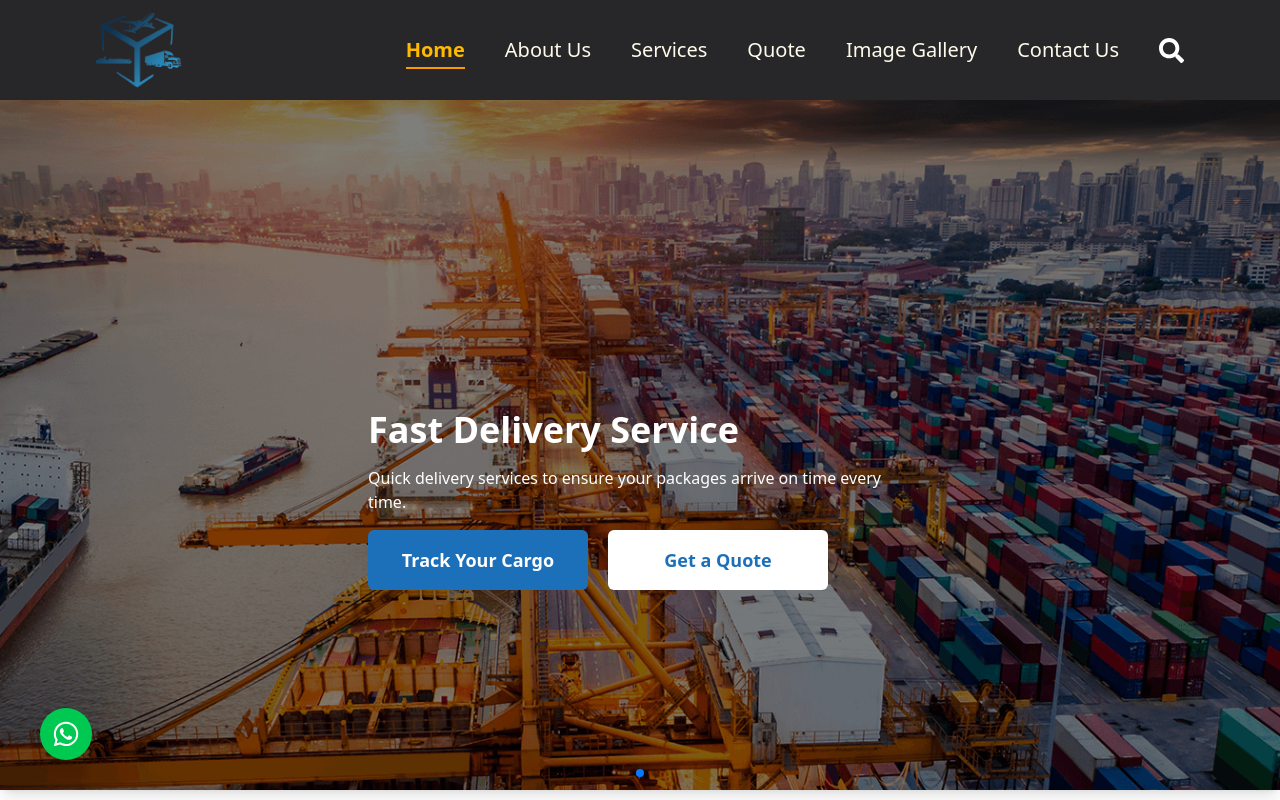
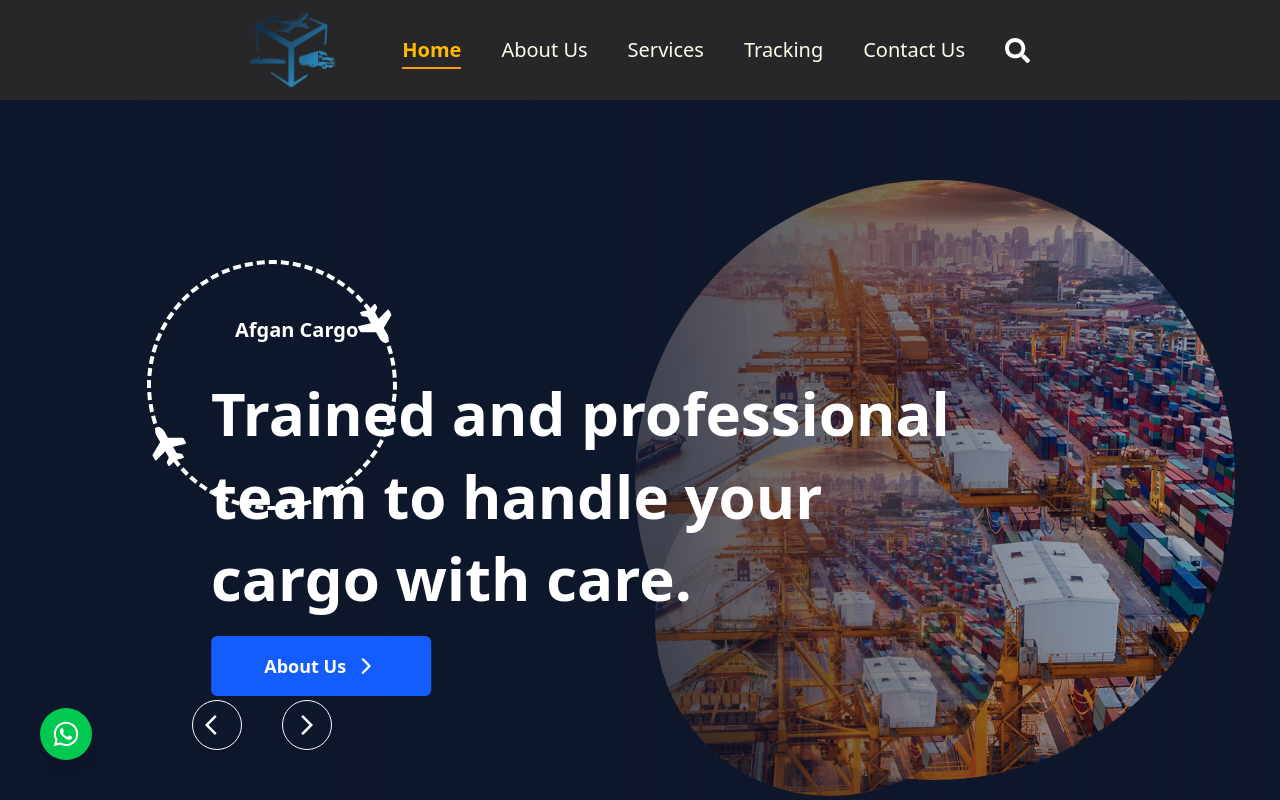
Before and after one commit to AnwarMohammadi2001/Afghan_Cargo, a React (Vite) app: page / in a window 1280 px wide. Shown: the top 800 px of the page. Built offline with nearby package versions, Linux system fonts and the light colour scheme.

Commit message:
create the hero page

```diff
--- a/src/components/Hero/HeroMain.jsx
+++ b/src/components/Hero/HeroMain.jsx
@@ -1,133 +1,239 @@
-import React, { useState } from "react";
+import React, { useRef, useState, useEffect, useMemo } from "react";
 import { Swiper, SwiperSlide } from "swiper/react";
 import { Navigation, Pagination, Autoplay } from "swiper/modules";
 import { MdArrowForwardIos, MdArrowBackIos } from "react-icons/md";
-import {
-  contentContainer,
-  contentItem,
-  container,
-  fadeeIn,
-} from "../../utils/framermotion/variants"; // Update this path as needed
-import { motion } from "framer-motion";
+import { motion, AnimatePresence } from "framer-motion";
 import "swiper/css";
 import "swiper/css/navigation";
 import "swiper/css/pagination";
 import { Link } from "react-router-dom";
+import { IoIosArrowForward } from "react-icons/io";
+import { FaPlane } from "react-icons/fa";
 
-const HeroMain = () => {
-  const [prevEl, setPrevEl] = useState(null);
-  const [nextEl, setNextEl] = useState(null);
+// Animation Variants (Memoized to avoid re-creation on each render)
+const fadeIn = (direction, delay) => {
+  return {
+    hidden: {
+      y: direction === "up" ? 40 : direction === "down" ? -40 : 0,
+      x: direction === "left" ? 40 : direction === "right" ? -40 : 0,
+      opacity: 0,
+    },
+    show: {
+      y: 0,
+      x: 0,
+      opacity: 1,
+      transition: {
+        type: "tween",
+        duration: 1.2,
+        delay: delay,
+        ease: [0.25, 0.25, 0.25, 0.75],
+      },
+    },
+  };
+};
 
-  const sliders = [
+const contentContainer = {
+  hidden: { opacity: 0 },
+  show: {
+    opacity: 1,
+    transition: {
+      staggerChildren: 0.2,
+    },
+  },
+};
+
+// Slide Data
+const SLIDES = [
   {
     id: 1,
-      title: "Transport & Cargo Solution",
-      desc: "Fast, safe, and efficient transportation for all your cargo needs around the globe.",
-      image: "/slider/ab1.webp",
+    name: "Afgan Cargo",
+    desc: "We bridge the gap between you and your cargo with our reliable transport solutions.",
+    image1: "/slider/ab1.webp",
+    image2: "/slider/ab2.jpg",
+    alt: "Cargo transportation services",
+    path: "/services",
+    text: "Learn More",
   },
   {
     id: 2,
-      title: "Fast Delivery Service",
-      desc: "Quick delivery services to ensure your packages arrive on time every time.",
-      image: "/slider/ab1.webp",
+    name: "Afgan Cargo",
+    desc: "Trained and professional team to handle your cargo with care.",
+    image1: "/slider/ab1.webp",
+    image2: "/slider/ab1.webp",
+    alt: "Professional cargo handling",
+    path: "/about",
+    text: "About Us",
   },
   {
     id: 3,
-      title: "Trusted by Thousands",
-      desc: "Our customers trust us with their valuable shipments and logistics every day.",
-      image: "/slider/ab2.jpg",
+    name: "Afgan Cargo",
+    desc: "Easy Steps for Deliver products to your destination.",
+    image1: "/slider/ab1.webp",
+    image2: "/slider/ab1.webp",
+    alt: "Easy cargo delivery process",
+    path: "/contact",
+    text: "Contact Us",
   },
 ];
 
+// Plane Circle Component
+const RotatingCircle = () => (
+  <motion.div
+    className="absolute left-[10%] top-[20%] z-20 h-[250px] w-[250px] border-[4px] border-dashed border-white rounded-full"
+    animate={{ rotate: 360 }}
+    transition={{ duration: 10, repeat: Infinity, ease: "linear" }}
+    aria-hidden="true"
+  >
+    <motion.div className="absolute -top-5 left-1/2 -translate-x-1/2 text-white">
+      <FaPlane size={40} />
+    </motion.div>
+    <motion.div className="absolute -bottom-5 left-1/2 -translate-x-1/2 text-white rotate-180">
+      <FaPlane size={40} />
+    </motion.div>
+  </motion.div>
+);
+
+// Hero Main Component
+const HeroMain = () => {
+  const prevRef = useRef(null);
+  const nextRef = useRef(null);
+  const [prevEl, setPrevEl] = useState(null);
+  const [nextEl, setNextEl] = useState(null);
+  const [activeIndex, setActiveIndex] = useState(0);
+  const [animationKey, setAnimationKey] = useState(0);
+
+  const handleSlideChange = (swiper) => {
+    setActiveIndex(swiper.realIndex);
+    // Force re-animation by changing the key
+    setAnimationKey((prev) => prev + 1);
+  };
+
   return (
-    <div className="w-full h-screen md:h-[400px] lg:h-[690px] relative group">
+    <section
+      className="bg-slate-900 relative w-full min-h-[600px] md:min-h-[500px] lg:min-h-screen overflow-hidden"
+      aria-label="Main hero slider"
+    >
       <Swiper
         modules={[Navigation, Pagination, Autoplay]}
         pagination={{ clickable: true }}
-        autoplay={{ delay: 5000 }}
+        autoplay={{ delay: 5000, disableOnInteraction: false }}
         slidesPerView={1}
         loop={true}
-        spaceBetween={0}
-        speed={1500}
+        speed={2000}
         navigation={{
           prevEl,
           nextEl,
         }}
+        onBeforeInit={(swiper) => {
+          swiper.params.navigation.prevEl = prevRef.current;
+          swiper.params.navigation.nextEl = nextRef.current;
+        }}
+        onSlideChange={handleSlideChange}
         grabCursor={true}
-        className="overflow-visible shadow-lg cursor-pointer h-full relative"
+        className="h-full relative z-10"
       >
-        {sliders.map((slide, index) => (
-          <SwiperSlide key={index}>
+        {SLIDES.map((slide, index) => (
+          <SwiperSlide key={slide.id}>
+            <div className="w-full h-screen md:min-h-[500px] lg:h-screen relative flex pt-28 md:pt-0 px-[10%] md:items-center justify-start">
+              {/* Rotating Plane Circle */}
+              <RotatingCircle />
+
+              {/* Slide Text with Animation */}
+              <AnimatePresence>
                 <motion.div
+                  key={`text-${animationKey}`}
+                  className="relative z-30 px-6 md:px-16 text-white space-y-4 max-w-4xl"
                   variants={contentContainer}
                   initial="hidden"
                   animate="show"
-              className="w-full min-h-screen md:h-[400px] lg:h-[690px] bg-cover bg-center relative flex pt-28 md:pt-0 md:items-center justify-center"
-              style={{ backgroundImage: `url(${slide.image})` }}
-            >
-              <div className="absolute inset-0 bg-black/50"></div>
-              <motion.div
-                variants={contentContainer}
-                initial="hidden"
-                animate="show"
-                className="relative z-10 px-6 md:px-16 text-white space-y-4 max-w-2xl"
+                  exit="hidden"
                 >
                   <motion.h2
-                  variants={contentItem}
-                  className="text-2xl md:text-4xl mb-4 font-bold"
+                    className="text-2xl md:text-xl font-bold px-6 py-3 rounded-full"
+                    variants={fadeIn("left", 0.1)}
                   >
-                  {slide.title}
+                    {slide.name}
                   </motion.h2>
                   <motion.p
-                  variants={contentItem}
-                  className="text-sm md:text-base mb-4"
+                    className="text-4xl md:text-6xl font-extrabold mb-4 leading-relaxed md:leading-snug"
+                    variants={fadeIn("left", 0.3)}
                   >
                     {slide.desc}
                   </motion.p>
                   <motion.div
-                  variants={contentItem}
-                  className="flex flex-col md:flex-row gap-5 items-center "
+                    variants={fadeIn("left", 0.5)}
+                    className="flex flex-col md:flex-row gap-5 items-center"
                   >
                     <Link
-                    to="/quote"
-                    className="bg-primary hover:bg-blue-600 text-lg font-bold text-center cursor-pointer text-white px-5 py-4 rounded-md transition duration-300 w-[220px]"
+                      to={slide.path}
+                      className="bg-blue-600 hover:bg-blue-700 text-lg font-bold text-center cursor-pointer text-white px-5 py-4 rounded-md transition duration-300 w-[220px] flex items-center justify-center"
+                      aria-label="Track your cargo"
                     >
-                    Track Your Cargo
-                  </Link>
-                  <Link
-                    to="/contact"
-                    className="bg-white text-primary cursor-pointer text-center text-lg font-bold hover:bg-gray-100 px-5 py-4 rounded-md transition duration-300 w-[220px]"
-                  >
-                    Get a Quote
+                      {slide.text}{" "}
+                      <IoIosArrowForward size={24} className="ml-2" />
                     </Link>
                   </motion.div>
                 </motion.div>
-            </motion.div>
+              </AnimatePresence>
+
+              {/* Background Images with Animation */}
+              <div className="absolute inset-0 z-0 overflow-hidden">
+                <motion.img
+                  key={`img1-${animationKey}`}
+                  src={slide.image1}
+                  alt={slide.alt}
+                  className="absolute top-[10%] right-[5%] h-[600px] w-[600px] rounded-full object-cover opacity-80"
+                  loading="lazy"
+                  initial={{ x: 100, opacity: 0 }}
+                  animate={{ x: 0, opacity: 0.8 }}
+                  transition={{
+                    duration: 1,
+                    delay: 0.4,
+                    ease: [0.25, 0.25, 0.25, 0.75],
+                  }}
+                />
+                <motion.img
+                  key={`img2-${animationKey}`}
+                  src={slide.image2}
+                  alt={slide.alt}
+                  className="absolute bottom-[13%] right-[23%] h-[350px] w-[350px] rounded-full object-cover opacity-80"
+                  loading="lazy"
+                  initial={{ x: 100, opacity: 0 }}
+                  animate={{ x: 0, opacity: 0.8 }}
+                  transition={{
+                    duration: 1,
+                    delay: 0.6,
+                    ease: [0.25, 0.25, 0.25, 0.75],
+                  }}
+                />
+                {/* Subtle gradient overlay */}
+                <div className="absolute inset-0 bg-gradient-to-r from-slate-900/90 via-slate-900/70 to-transparent z-10"></div>
+              </div>
+            </div>
           </SwiperSlide>
         ))}
       </Swiper>
 
-      {/* Navigation buttons */}
-      <div className="absolute bottom-[190px] md:top-2/3 right-1/2 translate-x-1/2 md:right-16 md:translate-x-0 z-20 flex md:flex-col gap-10 group">
+      {/* Navigation Buttons */}
+      <div className="absolute bottom-[190px] md:bottom-[150px] right-1/2 translate-x-1/2 md:left-[15%] md:translate-x-0 z-20 flex gap-10 group">
+        <button
+          ref={(node) => setPrevEl(node)}
+          onMouseDown={(e) => e.preventDefault()}
+          aria-label="Previous Slide"
+          className="w-[50px] h-[50px] flex items-center justify-center rounded-full border border-white text-white shadow-md cursor-pointer hover:bg-blue-600 transition focus:outline-none focus:ring-2 focus:ring-blue-500"
+        >
+          <MdArrowBackIos size={24} />
+        </button>
         <button
           ref={(node) => setNextEl(node)}
           onMouseDown={(e) => e.preventDefault()}
           aria-label="Next Slide"
-          className="w-[50px] h-[50px]  items-center justify-center rounded-full border border-white text-white shadow-md cursor-pointer hidden hover:bg-primary group-hover:flex transition"
+          className="w-[50px] h-[50px] flex items-center justify-center rounded-full border border-white text-white shadow-md cursor-pointer hover:bg-blue-600 transition focus:outline-none focus:ring-2 focus:ring-blue-500"
         >
           <MdArrowForwardIos size={24} />
         </button>
-
-        <button
-          ref={(node) => setPrevEl(node)}
-          onMouseDown={(e) => e.preventDefault()}
-          aria-label="Previous Slide"
-          className="w-[50px] h-[50px]  items-center justify-center rounded-full border border-white text-white shadow-md cursor-pointer hidden hover:bg-primary group-hover:flex transition"
-        >
-          <MdArrowBackIos size={24} />
-        </button>
       </div>
-    </div>
+    </section>
   );
 };
 
--- a/src/components/Navbar/Navbar.jsx
+++ b/src/components/Navbar/Navbar.jsx
@@ -11,9 +11,8 @@ const navItems = [
   { id: 1, name: "Home", path: "/" },
   { id: 2, name: "About Us", path: "/about" },
   { id: 3, name: "Services", path: "/services" },
-  { id: 4, name: "Quote", path: "/quote" },
-  { id: 5, name: "Image Gallery", path: "/gallery" },
-  { id: 6, name: "Contact Us", path: "/contact" },
+  { id: 4, name: "Tracking", path: "/quote" },
+  { id: 5, name: "Contact Us", path: "/contact" },
 ];
 
 const LOCAL_STORAGE_KEY = "recentTrackingSearches";
@@ -96,7 +95,7 @@ const Navbar = () => {
           isScrolled ? "fixed top-0 left-0 shadow-md" : "relative"
         }`}
       >
-        <div className="flex w-full items-center px-5 md:px-10 lg:px-24 justify-between py-2">
+        <div className="flex w-full items-center px-5 md:px-10 lg:px-[250px] justify-between py-2">
           {/* Logo */}
           <Link to="/">
             <img
--- a/src/index.css
+++ b/src/index.css
@@ -1,3 +1,4 @@
+@import url('https://fonts.googleapis.com/css2?family=DM+Sans:ital,opsz,wght@0,9..40,100..1000;1,9..40,100..1000&family=Poppins:ital,wght@0,100;0,200;0,300;0,400;0,500;0,600;0,700;0,800;0,900;1,100;1,200;1,300;1,400;1,500;1,600;1,700;1,800;1,900&family=Roboto:ital,wght@0,100..900;1,100..900&family=Satisfy&display=swap');
 @font-face {
   font-family: Poppins;
   src: url("../src/assets/font/Poppins-Regular.ttf");
@@ -10,6 +11,7 @@
   font-family: Roboto;
   src: url("../src/assets/font/Roboto-Regular.ttf");
 }
+
 @import "tailwindcss";
 
 @theme {
```
Lines whose indentation alone changed are shown as unchanged.
